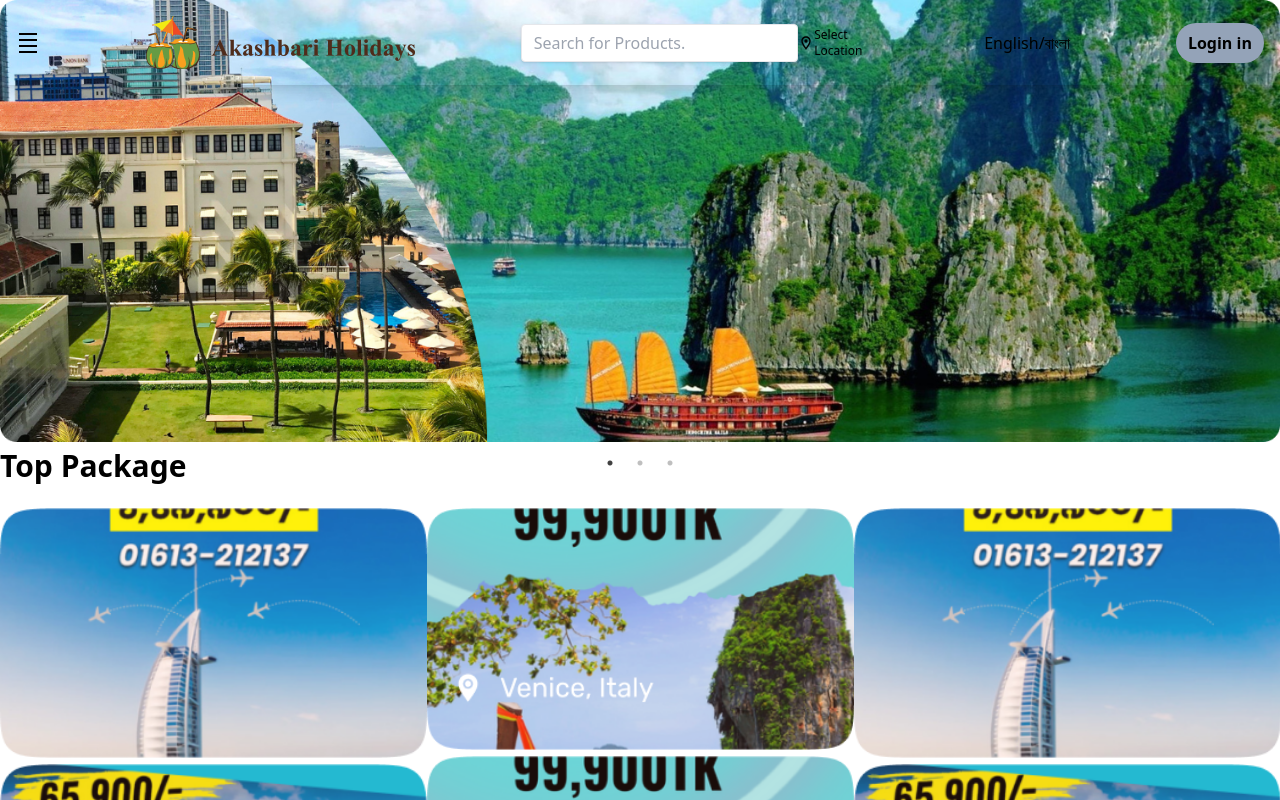
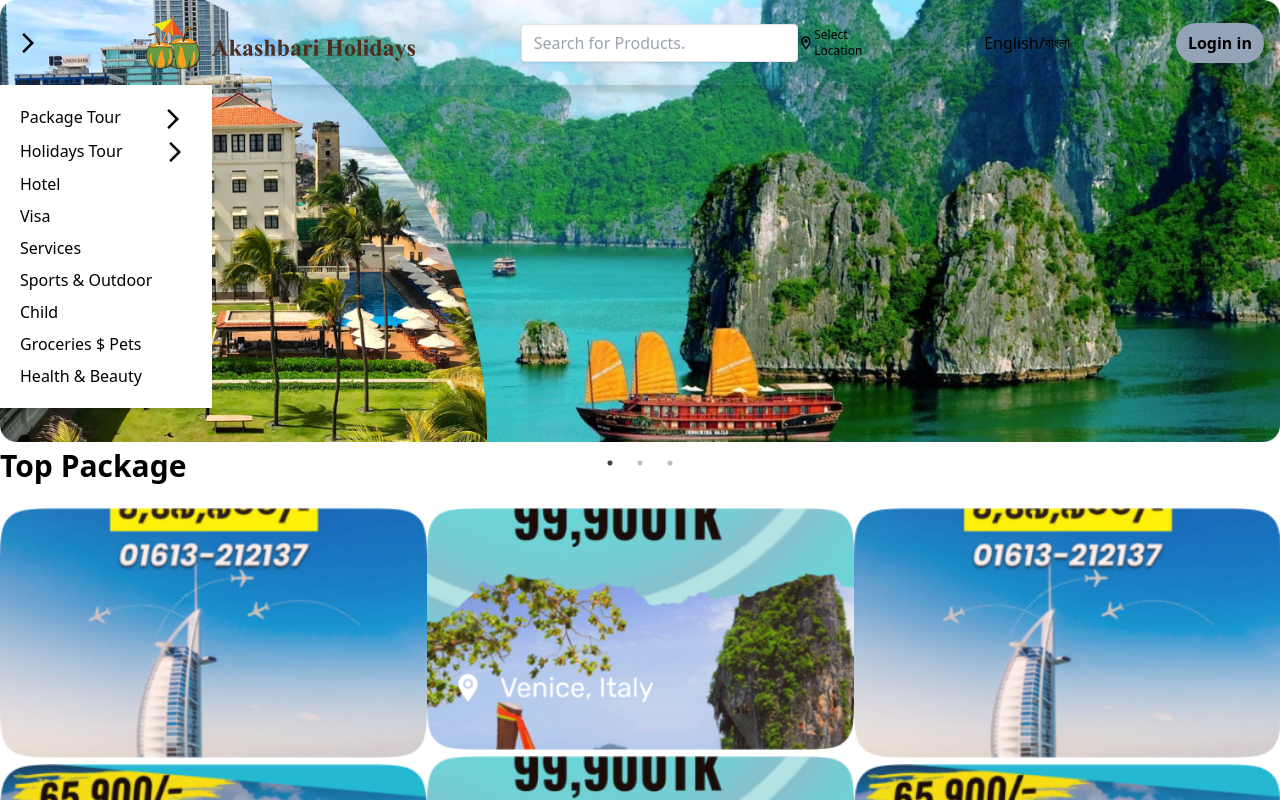
Before and after one commit to Sadid205/Akashbari_Travel, a React (Vite) app: page / in a window 1280 px wide. Shown: the top 800 px of the page. Built offline with nearby package versions, Linux system fonts and the light colour scheme.

Commit message:
Update Headers.jsx
Update successful

```diff
--- a/src/Component/Headers.jsx
+++ b/src/Component/Headers.jsx
@@ -8,7 +8,7 @@ import logo from "../assets/logo.png";
 
 export const Headers = () => {
   const [open, setOpen] = useState(true);
-  const [open1,setOpen1] = useState(false)
+  const [open1,setOpen1] = useState(true)
   const handler1 = ()=>{
     setOpen1(!open1)
   }
```
